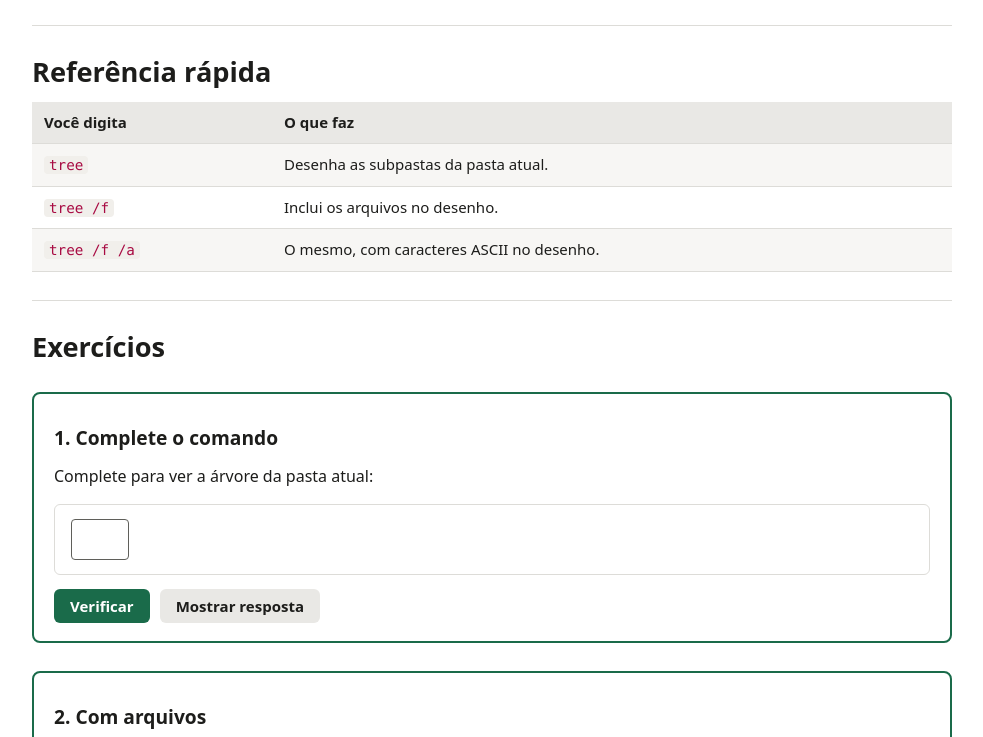
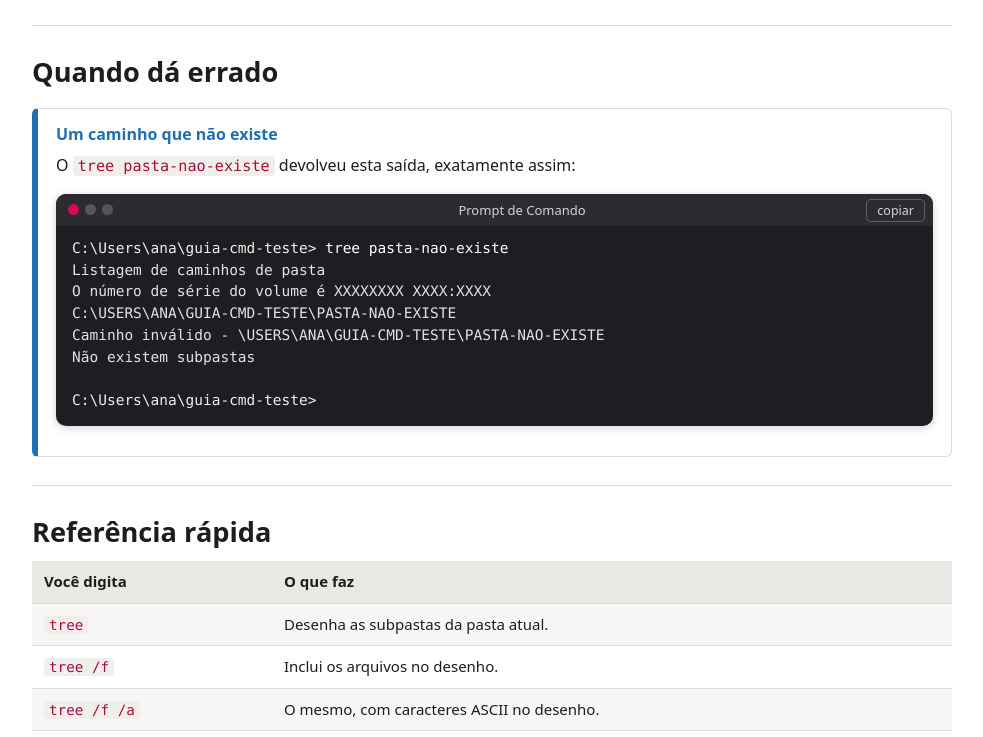
Before and after one commit to Wallysondevs/guia-cmd, a plain HTML site: page tree.html in a window 1280 px wide. Shown: the part 3307-4044 px from the top of the page, without its empty margins (258-1241 px from the left). Drawn offline with Linux system fonts and the light colour scheme.

Commit message:
tree: saida real de pasta-nao-existe (recoleta lote 2d).

```diff
--- a/tree.html
+++ b/tree.html
@@ -108,6 +108,19 @@ C:\Users\ana\guia-cmd-teste&gt;</pre>
 <tr><td><code>tree fotos</code></td><td>Para começar a árvore numa subpasta, ainda dentro da pasta de teste. Esta forma não entrou na recoleta; não inventamos a saída.</td></tr>
 </table></div>
 <hr>
+<h2 id="errado">Quando dá errado</h2>
+<div class="cenario"><strong>Um caminho que não existe</strong>
+<p>O <code>tree pasta-nao-existe</code> devolveu esta saída, exatamente assim:</p>
+<pre class="term" data-title="Prompt de Comando">C:\Users\ana\guia-cmd-teste&gt;tree pasta-nao-existe
+Listagem de caminhos de pasta
+O número de série do volume é XXXXXXXX XXXX:XXXX
+C:\USERS\ANA\GUIA-CMD-TESTE\PASTA-NAO-EXISTE
+Caminho inválido - \USERS\ANA\GUIA-CMD-TESTE\PASTA-NAO-EXISTE
+Não existem subpastas
+
+C:\Users\ana\guia-cmd-teste&gt;</pre>
+</div>
+<hr>
 <h2>Referência rápida</h2>
 <div class="table-wrap"><table class="ref">
 <tr><th>Você digita</th><th>O que faz</th></tr>
@@ -188,6 +201,23 @@ C:.
 
 </pre>
 </div>
+<div class="trycmd" data-goal="src:\btree\b;;src:pasta-nao-existe;;outre:Caminho inválido">
+<p class="try-task"><strong>Missão:</strong> na pasta de teste, peça o <code>tree</code> de um caminho que não existe, <code>pasta-nao-existe</code>.</p>
+<pre class="script" data-file="comandos.bat">
+
+</pre>
+<pre class="solucao" data-file="comandos.bat">
+tree pasta-nao-existe
+</pre>
+<pre class="saida-ok" data-file="comandos.bat" hidden>
+Listagem de caminhos de pasta
+O número de série do volume é XXXXXXXX XXXX:XXXX
+C:\USERS\ANA\GUIA-CMD-TESTE\PASTA-NAO-EXISTE
+Caminho inválido - \USERS\ANA\GUIA-CMD-TESTE\PASTA-NAO-EXISTE
+Não existem subpastas
+
+</pre>
+</div>
 <hr>
 <h2>Resumo</h2>
 <ul>
```
